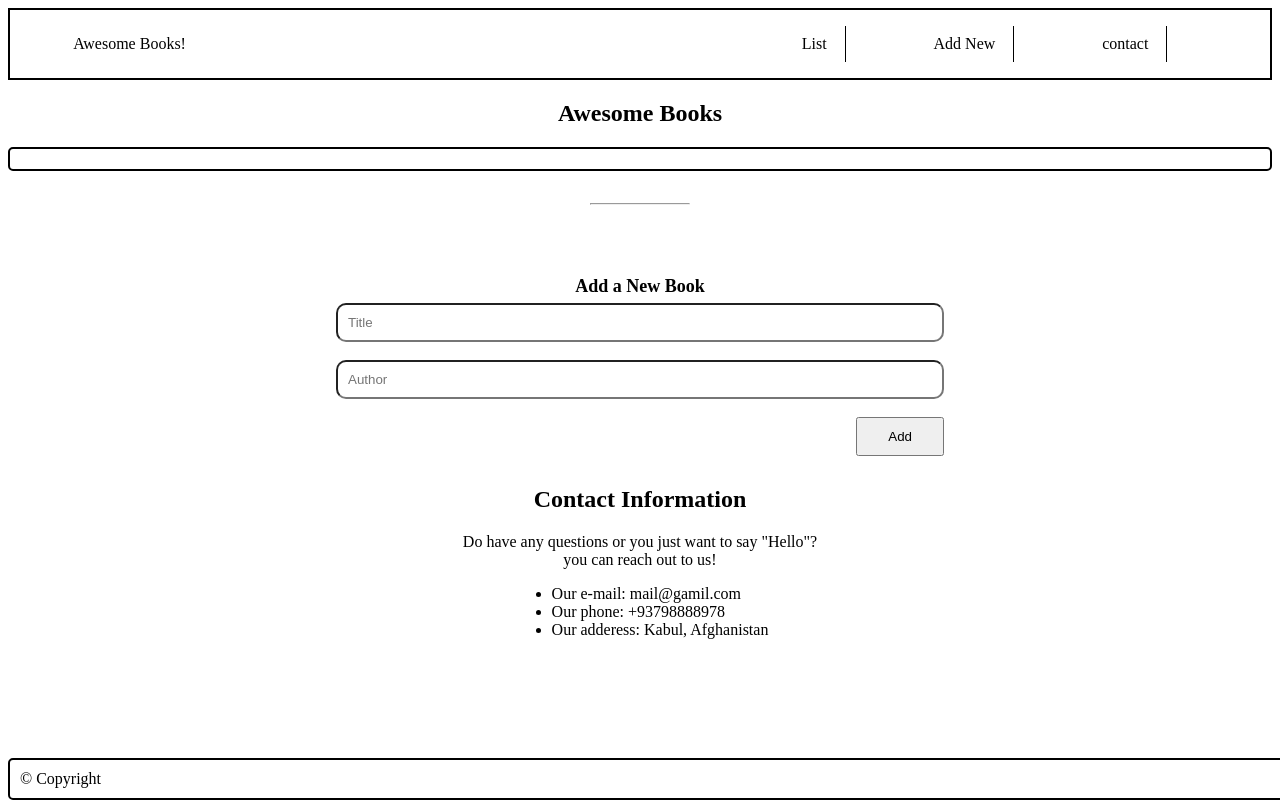
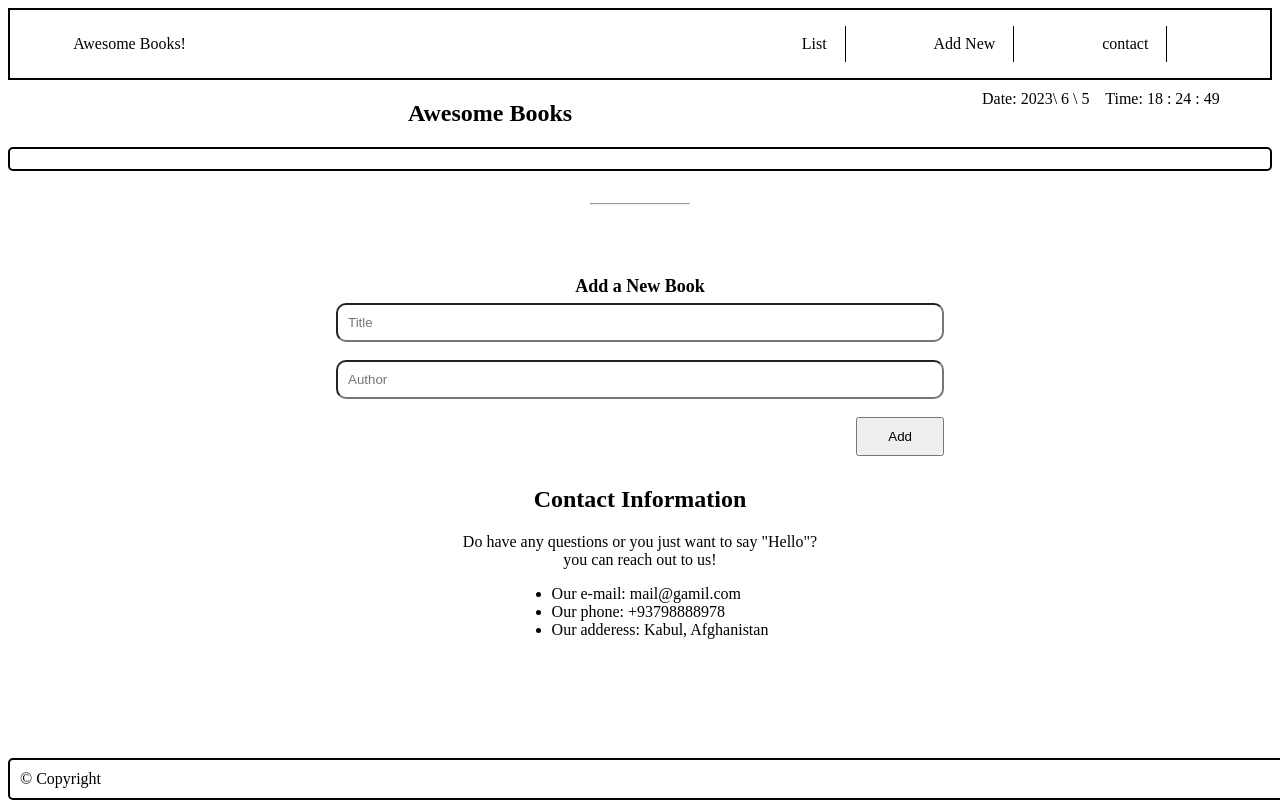
Before and after one commit to Salarhabibi-amir/AwsomeBook, a website: page index.html in a window 1280 px wide. Drawn offline with Linux system fonts and the light colour scheme.

Commit message:
Add the local time with using luxon library

```diff
--- a/index.css
+++ b/index.css
@@ -117,6 +117,7 @@ fieldset button {
     flex-direction: column;
     justify-content: center;
     align-items: center;
+    margin-bottom: 40px;
 }
 
 .contact p {
@@ -138,3 +139,10 @@ footer {
 .hide {
     display: none;
 }
+
+.date-time {
+    width: 300px;
+    height: 50px;
+    padding: 10px;
+    float: right;
+}
--- a/index.html
+++ b/index.html
@@ -22,6 +22,9 @@
             </ul>
         </nav>
     </header>
+    <div class="date-time">
+
+    </div>
     <section id="books-section" class="books">
         <table>
             <thead>
--- a/index.js
+++ b/index.js
@@ -1,7 +1,7 @@
 /* --Navigation Bar--*/
 import hideOrShow from './modules/navbar.js';
 import Books from './modules/Books.js';
-import DateTime from './modules/luxon.js';
+import { DateTime } from './modules/luxon.js';
 
 /* --Navigation Bar--*/
 const navAnchors = document.querySelectorAll('.nav-anchors');
@@ -10,6 +10,11 @@ navAnchors.forEach((element) => {
 });
 /* --Navigation Bar--*/
 
+// Date and time
+const dateTime = document.querySelector('.date-time');
+const dt = DateTime.now();
+dateTime.innerHTML = `<span>Date: </span>${dt.year}\\ ${dt.month} \\ ${dt.day}&nbsp;&nbsp;&nbsp; <span>Time: </span> ${dt.hour}  :  ${dt.minute} : ${dt.second}`;
+// dateTime.innerHTML = dt;
 /* --Book Class--*/
 const booksCollection = new Books();
 booksCollection();
```
